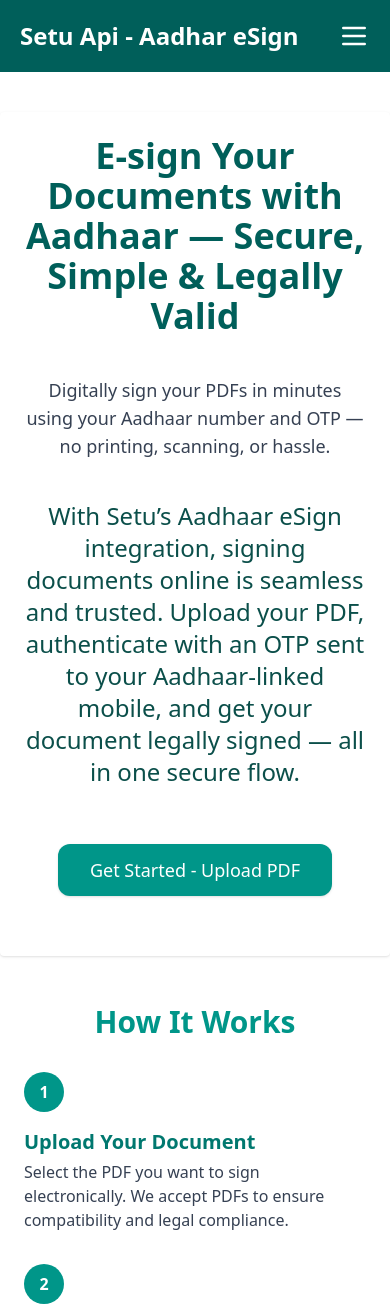
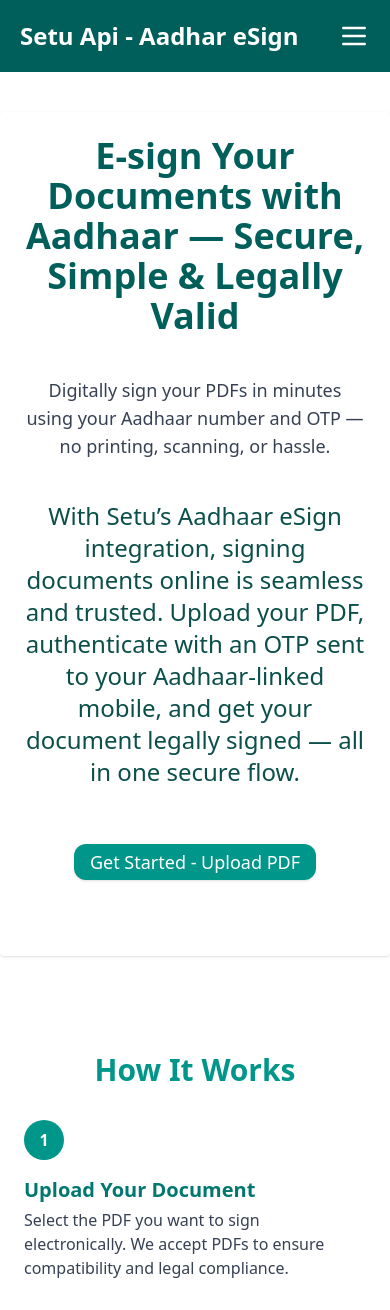
Before and after one commit to Aaliyakhan10/setu-api-inte, a React (Vite) app: page / in a window 390 px wide. Shown: the top 1310 px of the page. Built offline with nearby package versions, Linux system fonts and the light colour scheme; the HTML template or start-up script is replaced by a standard one.

Commit message:
Some more changes in logic

```diff
--- a/src/components/DocumentUpload.jsx
+++ b/src/components/DocumentUpload.jsx
@@ -42,7 +42,7 @@
     if (file && file.type === 'application/pdf') {
       setPdfFile(file);
       toast.success(`Selected file: ${file.name}`);
-      const safeFilename = file.name || 'uploaded.pdf';
+      const safeFilename ='uploaded.pdf';
        setFileName(safeFilename);
       await handleUploadAndSign();
 
@@ -69,7 +69,7 @@
       const formData = new FormData();
       formData.append('document', pdfFile);
 
-      formData.append('name', fileName);
+      formData.append('name',"Document");
 
       for (const pair of formData.entries()) {
         console.log(pair[0], pair[1]);
--- a/src/components/Hero.jsx
+++ b/src/components/Hero.jsx
@@ -4,7 +4,7 @@
 const Hero = () => {
   const navigate = useNavigate()
   return (
-    <div className='flex flex-col gap-6 w-full h-[100vh] sm:w-[90%] md:w-[85%] lg:w-[85%] p-6 rounded shadow bg-white items-center mx-auto mt-10 text-center'>
+    <div className='flex flex-col gap-6 w-full h-[100vh] sm:w-[90%] md:w-[85%] lg:w-[85%] p-6 rounded shadow bg-white items-center mx-auto mt-10 text-center mb-12'>
       <h1 className='text-4xl font-bold mb-4 text-teal-800'>
         E-sign Your Documents with Aadhaar — Secure, Simple & Legally Valid
       </h1>
@@ -16,7 +16,7 @@
       </p>
       <button
         onClick={() => navigate('sign-doc')}
-        className='mt-8 px-8 py-3 bg-teal-600 hover:bg-teal-700 text-white text-lg font-medium rounded-xl shadow transition duration-200 focus:outline-none focus:ring-2 focus:ring-teal-500 focus:ring-offset-2'
+        className='mt-8 px-4 py-1  min-md:px-8 min-md:py-3 bg-teal-600 hover:bg-teal-700 text-white text-lg font-medium rounded-xl shadow transition duration-200 focus:outline-none focus:ring-2 focus:ring-teal-500 focus:ring-offset-2'
         aria-label="Get Started - Upload PDF"
       >
         Get Started - Upload PDF
```
